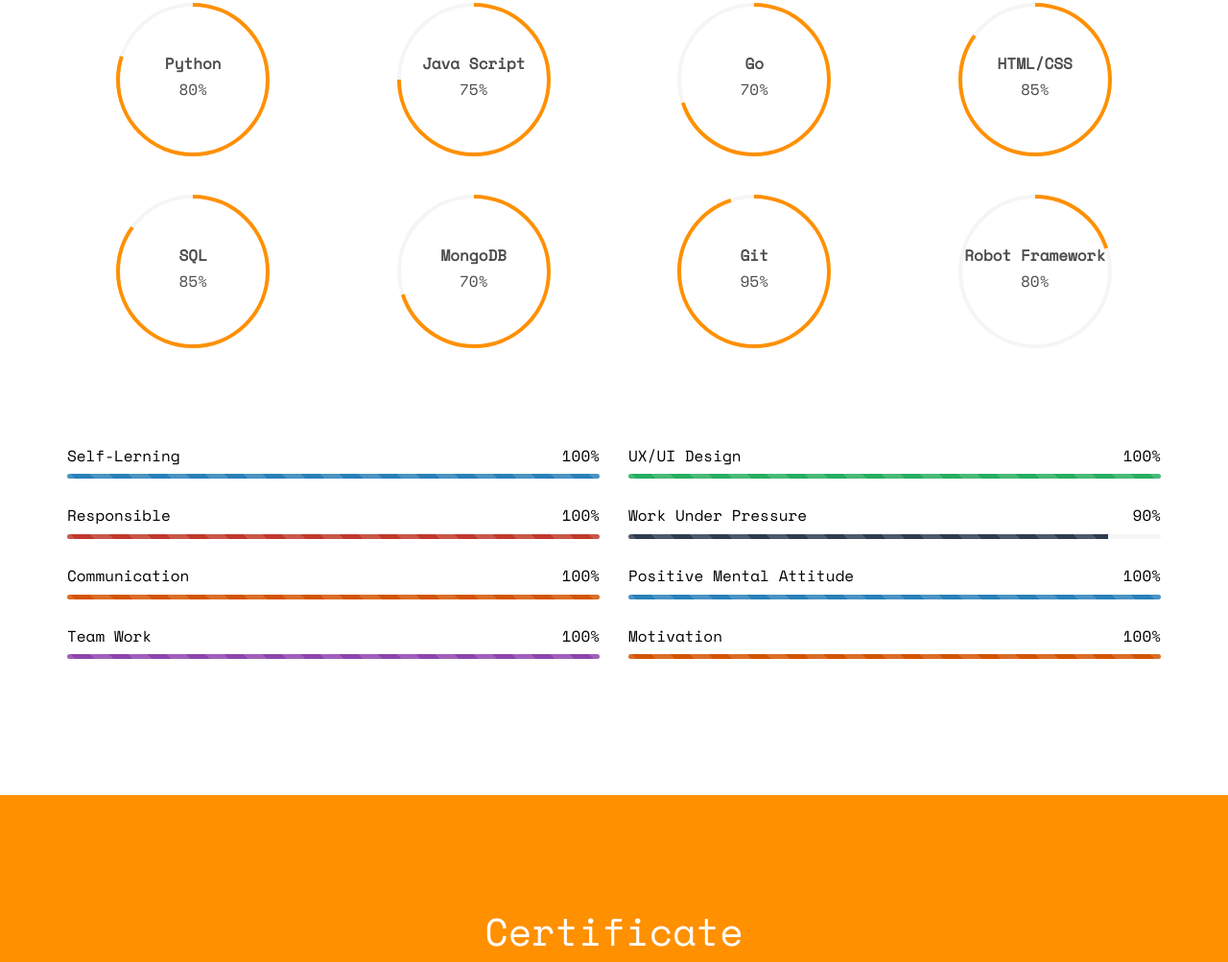
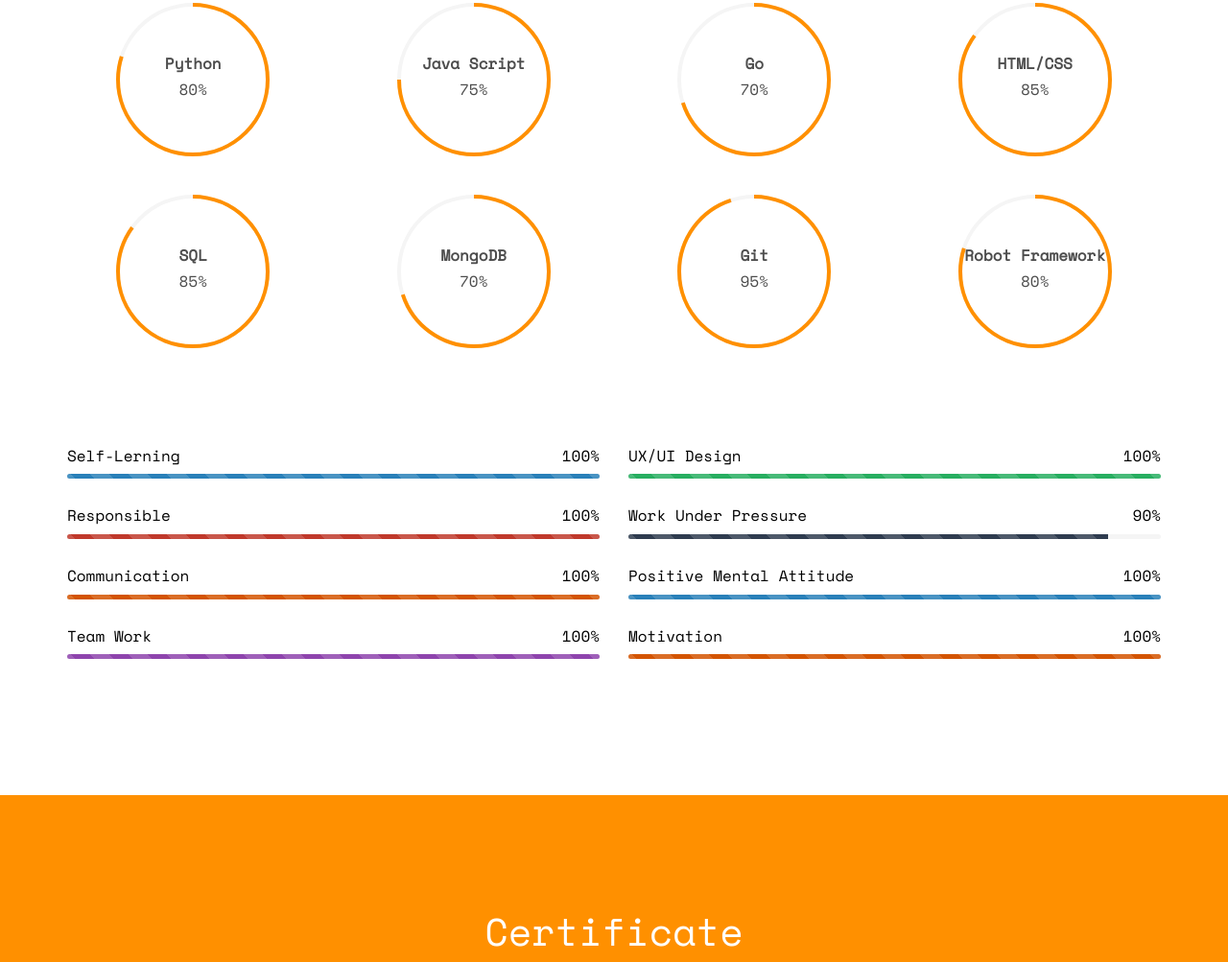
Before and after one commit to Detmon0410/Detmon0410.github.io, a plain HTML site: page index.html in a window 1280 px wide. Shown: the part 4201-5204 px from the top of the page at 96% size. Drawn offline with nearby package versions, Linux system fonts and the light colour scheme; files whose address does not match are found by name.

Commit message:
Update index.html

```diff
--- a/index.html
+++ b/index.html
@@ -381,7 +381,7 @@
 					<div class="chart" data-percent="95"><span><strong>Git</strong>95%</span></div>
 				</div>
 				<div class="col-md-3 col-sm-6 col-xs-12 text-center">
-					<div class="chart" data-percent="20"><span><strong>Robot Framework</strong>80%</span></div>
+					<div class="chart" data-percent="80"><span><strong>Robot Framework</strong>80%</span></div>
 				</div>
 			</div>
 			<div class="row">
```
